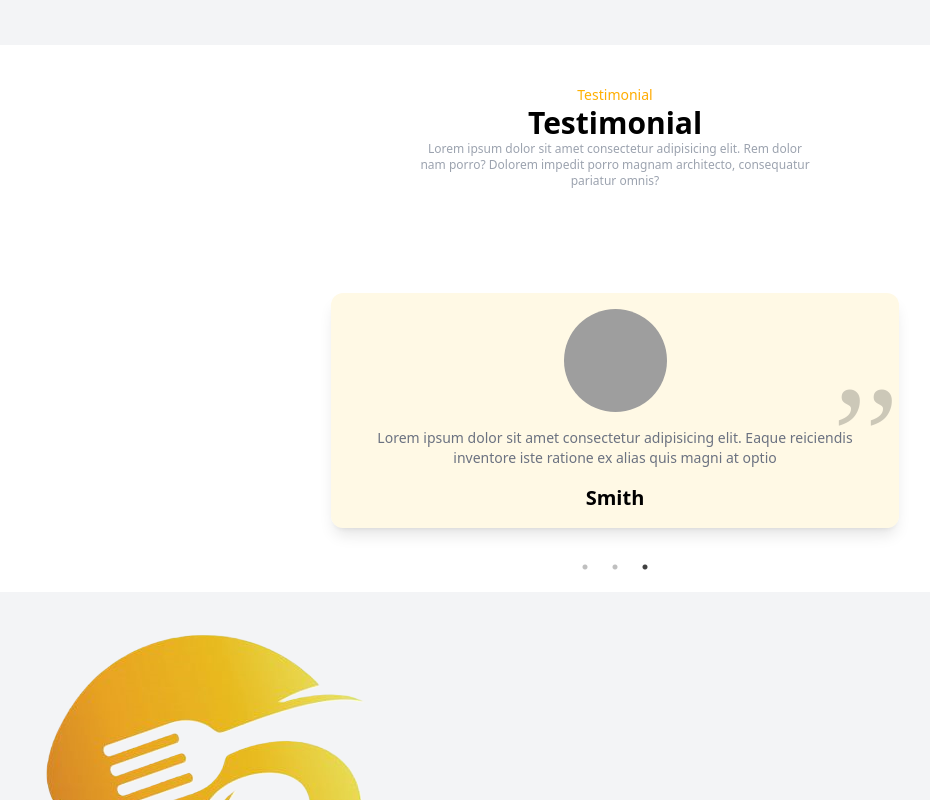
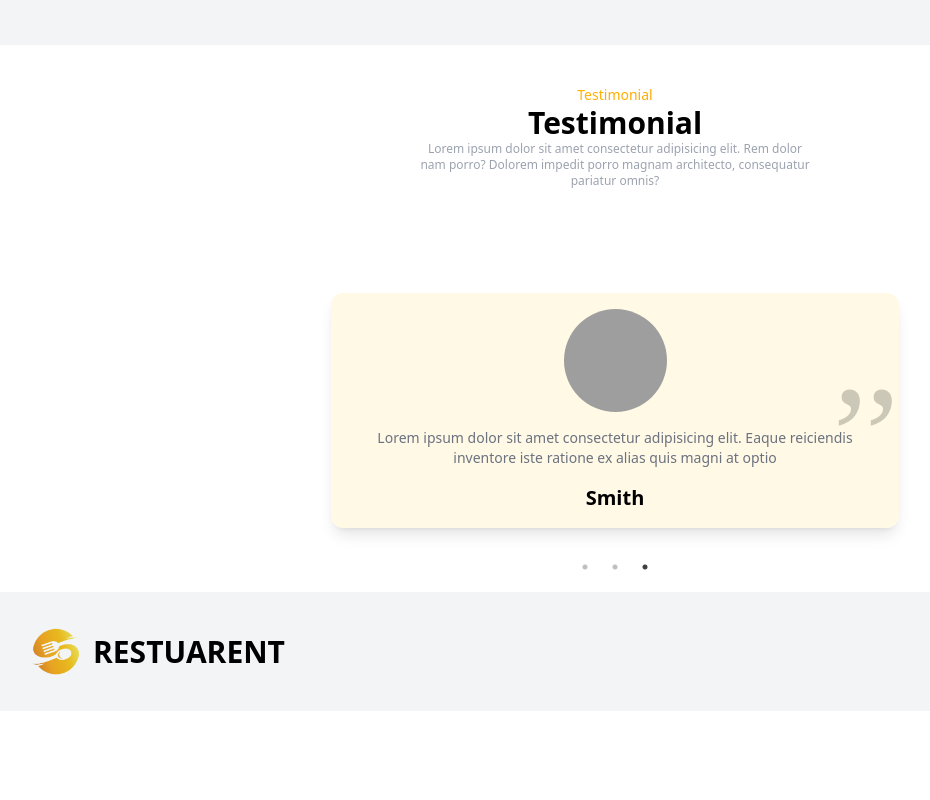
Before and after one commit to SHANIB-C-K/Restaurant-web, a React (Vite) app: page / in a window 1280 px wide. Shown: the part 2000-2800 px from the top of the page, without its empty margins (25-955 px from the left). After the commit the page ends 2711 px from the top, so only its background shows below. Built offline with nearby package versions, Linux system fonts and the light colour scheme; grey boxes are pictures that could not be loaded.

Commit message:
Food logo and Heading style added at Footer.jsx file

```diff
--- a/src/components/Footer/Footer.jsx
+++ b/src/components/Footer/Footer.jsx
@@ -8,8 +8,12 @@ const Footer = () => {
         <div className="max-w-[1200px] mx-auto">
           <div className="grid md:grid-cols-3 py-5">
             <div className="py-4 px-4">
-              <h1>
-                <img src={FooterLogo} alt="" />
+              <h1 className="flex items-center gap-3 text-xl sm:text-3xl font-bold text-justify sm:text-left">
+                <img
+                  src={FooterLogo}
+                  alt="Footer logo"
+                  className="max-w-[50px]"
+                />
                 RESTUARENT
               </h1>
             </div>
```
